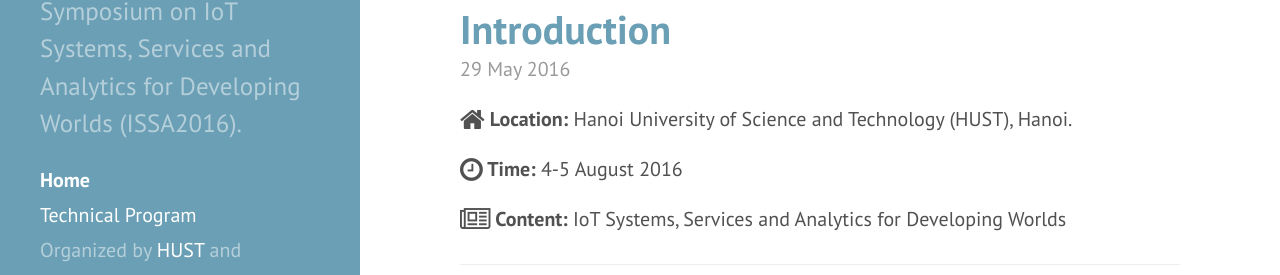
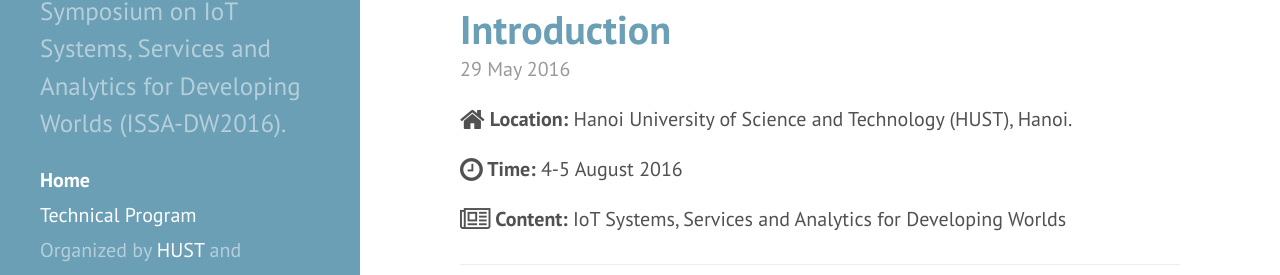
Before and after one commit to issadw/issadw.github.io, a Jekyll site: the page built from index.html, in a window 1280 px wide. Shown: the part 176-451 px from the top of the page. Built offline with Jekyll 4.4.1, drawn with Linux system fonts in a browser that asks for light colours; the list of posts is cut into pages by our own code; some of the changed text lies outside the part shown; grey boxes are pictures that could not be loaded.

Commit message:
change site description

```diff
--- a/_config.yml
+++ b/_config.yml
@@ -9,7 +9,7 @@
 # Setup
 title:            ISSA
 tagline:          'ISSA'
-description:      'The 2016 International Symposium on  IoT  Systems, Services and Analytics for Developing Worlds (ISSA2016).'
+description:      'The 2016 International Symposium on  IoT  Systems, Services and Analytics for Developing Worlds (ISSA-DW2016).'
 url:              http://issadw.github.io
 baseurl:          /
 
```
